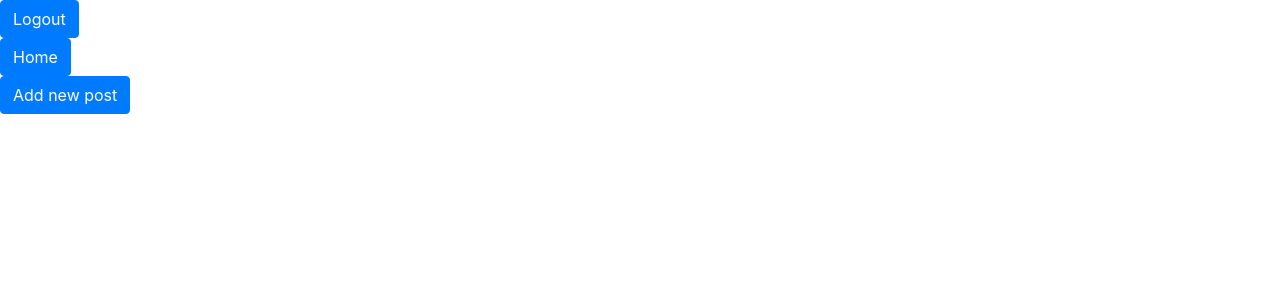
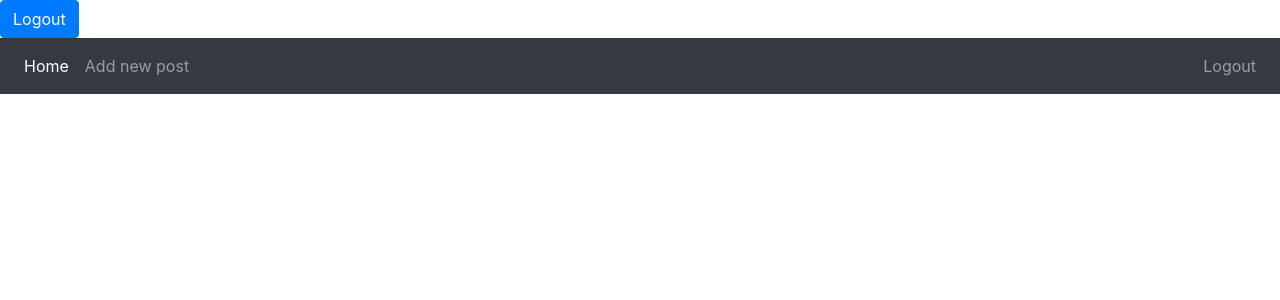
Before and after one commit to Isoldhe/Diary-project, an Angular app in the folder client/: page /postdetail/1 in a window 1280 px wide. Shown: the top 300 px of the page. Built offline with nearby package versions, Linux system fonts and the light colour scheme; no server answers; sample sign-in values are in the browser's storage.

Commit message:
Bootstrap navbar toegevoegd aan edit, new post, post-list, post-detail

```diff
--- a/client/src/app/edit-post/edit-post.component.html
+++ b/client/src/app/edit-post/edit-post.component.html
@@ -1,9 +1,20 @@
-<div class="button-group">
-  <a routerLink="/login" class="btn btn-primary" role="button">Logout</a>
-</div>
-<div class="button-group">
-  <a routerLink="/home" class="btn btn-primary" role="button">Home</a>
-</div>
+<nav class="navbar navbar-expand-lg navbar-dark bg-dark" >
+  <div class="collapse navbar-collapse" id="navbarSupportedContent">
+    <ul class="navbar-nav mr-auto" style="width: 100%;">
+      <li class="nav-item active">
+        <a class="nav-link" href="/home">Home</a>
+      </li>
+      <li class="nav-item">
+        <a class="nav-link" routerLink="/newpost" role="button">Add new post</a>
+      </li>
+    </ul>
+    <ul class="navbar-nav mr-auto justify-content-end" style="width: 100%;">
+      <li class="nav-item">
+        <a class="nav-link" routerLink="/login" role="button">Logout</a>
+      </li>
+    </ul>
+  </div>
+</nav>
 
 <div class="container-fluid">
   <form [formGroup]="editPost" (ngSubmit)="save()">
--- a/client/src/app/newpost/newpost.component.html
+++ b/client/src/app/newpost/newpost.component.html
@@ -1,9 +1,17 @@
-<div class="button-group">
-  <a routerLink="/login" class="btn btn-primary" role="button">Logout</a>
-</div>
-<div class="button-group">
-  <a routerLink="/home" class="btn btn-primary" role="button">Home</a>
-</div>
+<nav class="navbar navbar-expand-lg navbar-dark bg-dark" >
+  <div class="collapse navbar-collapse" id="navbarSupportedContent">
+    <ul class="navbar-nav mr-auto" style="width: 100%;">
+      <li class="nav-item active">
+        <a class="nav-link" href="/home">Home</a>
+      </li>
+    </ul>
+    <ul class="navbar-nav mr-auto justify-content-end" style="width: 100%;">
+      <li class="nav-item">
+        <a class="nav-link" routerLink="/login" role="button">Logout</a>
+      </li>
+    </ul>
+  </div>
+</nav>
 
 <div class="container-fluid">
   <form [formGroup]="newPost" (ngSubmit)="saveNewPost()">
@@ -20,7 +28,7 @@
         <input formControlName="title" type="text" class="form-control form-control-lg" placeholder="Title">
       </div>
       <div class="col">
-        <input formControlName="date" type="text" class="form-control form-control-lg" placeholder="Date">
+        <input formControlName="date" type="date" class="form-control form-control-lg" placeholder="Date">
       </div>
     </div>
     <div class="input-group size">
--- a/client/src/app/post-detail/post-detail.component.html
+++ b/client/src/app/post-detail/post-detail.component.html
@@ -5,12 +5,23 @@
 <div class="button-group">
   <a routerLink="/login" class="btn btn-primary" role="button">Logout</a>
 </div>
-<div class="button-group">
-  <a routerLink="/home" class="btn btn-primary" role="button">Home</a>
-</div>
-<div class="button-group">
-  <a routerLink="/newpost" class="btn btn-primary" role="button">Add new post</a>
-</div>
+<nav class="navbar navbar-expand-lg navbar-dark bg-dark" >
+  <div class="collapse navbar-collapse" id="navbarSupportedContent">
+    <ul class="navbar-nav mr-auto" style="width: 100%;">
+      <li class="nav-item active">
+        <a class="nav-link" href="/home">Home</a>
+      </li>
+      <li class="nav-item">
+        <a class="nav-link" routerLink="/newpost" role="button">Add new post</a>
+      </li>
+    </ul>
+    <ul class="navbar-nav mr-auto justify-content-end" style="width: 100%;">
+      <li class="nav-item">
+        <a class="nav-link" routerLink="/login" role="button">Logout</a>
+      </li>
+    </ul>
+  </div>
+</nav>
 
 <div class="post-nav">
   <!-- *ngIf="post..." prevents console errors -->
--- a/client/src/app/post-list/post-list.component.html
+++ b/client/src/app/post-list/post-list.component.html
@@ -1,9 +1,20 @@
-<div class="button-group">
-  <a routerLink="/login" class="btn btn-primary" role="button">Logout</a>
-</div>
-<div class="button-group">
-  <a routerLink="/newpost" class="btn btn-primary" role="button">Add new post</a>
-</div>
+<nav class="navbar navbar-expand-lg navbar-dark bg-dark" >
+  <div class="collapse navbar-collapse" id="navbarSupportedContent">
+    <ul class="navbar-nav mr-auto" style="width: 100%;">
+      <li class="nav-item active">
+        <a class="nav-link" href="/home">Home</a>
+      </li>
+      <li class="nav-item">
+        <a class="nav-link" routerLink="/newpost" role="button">Add new post</a>
+      </li>
+    </ul>
+    <ul class="navbar-nav mr-auto justify-content-end" style="width: 100%;">
+      <li class="nav-item">
+        <a class="nav-link" routerLink="/login" role="button">Logout</a>
+      </li>
+    </ul>
+  </div>
+</nav>
 
 <div class="container-fluid">
 
```
